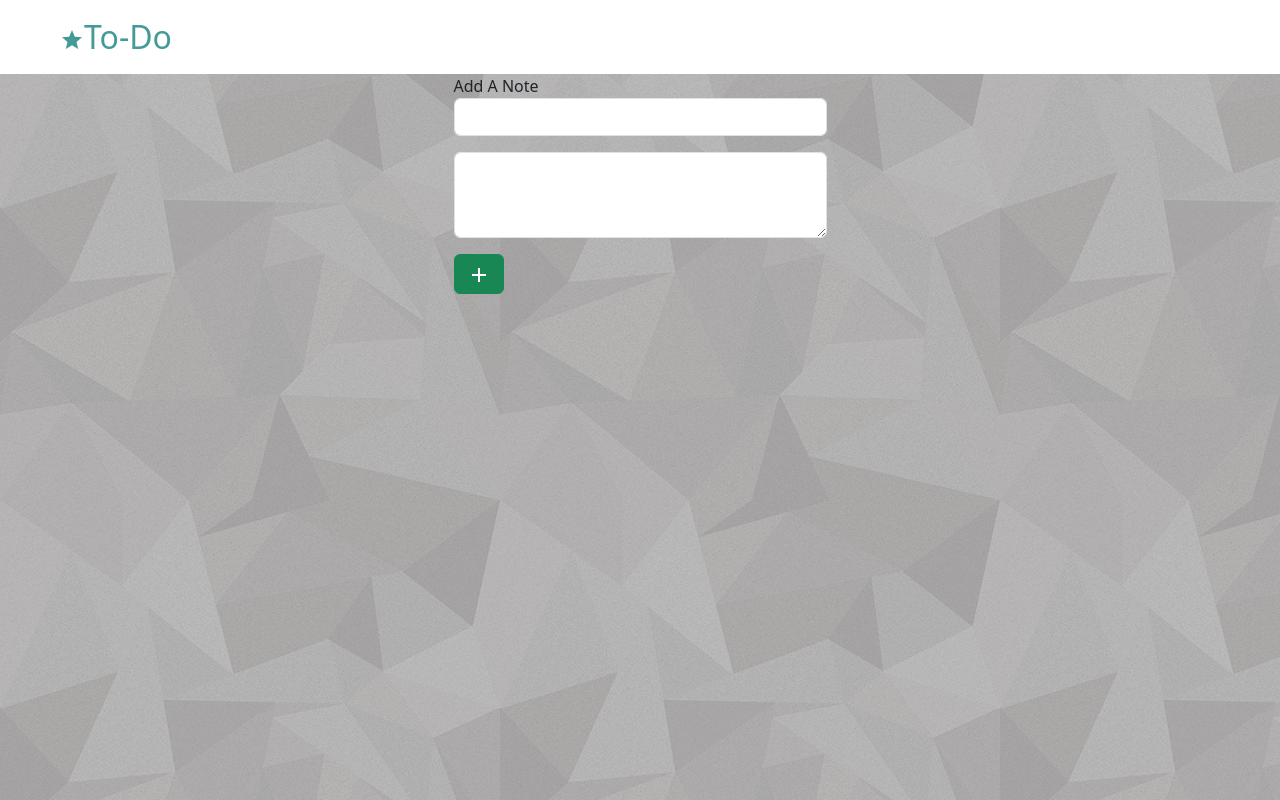
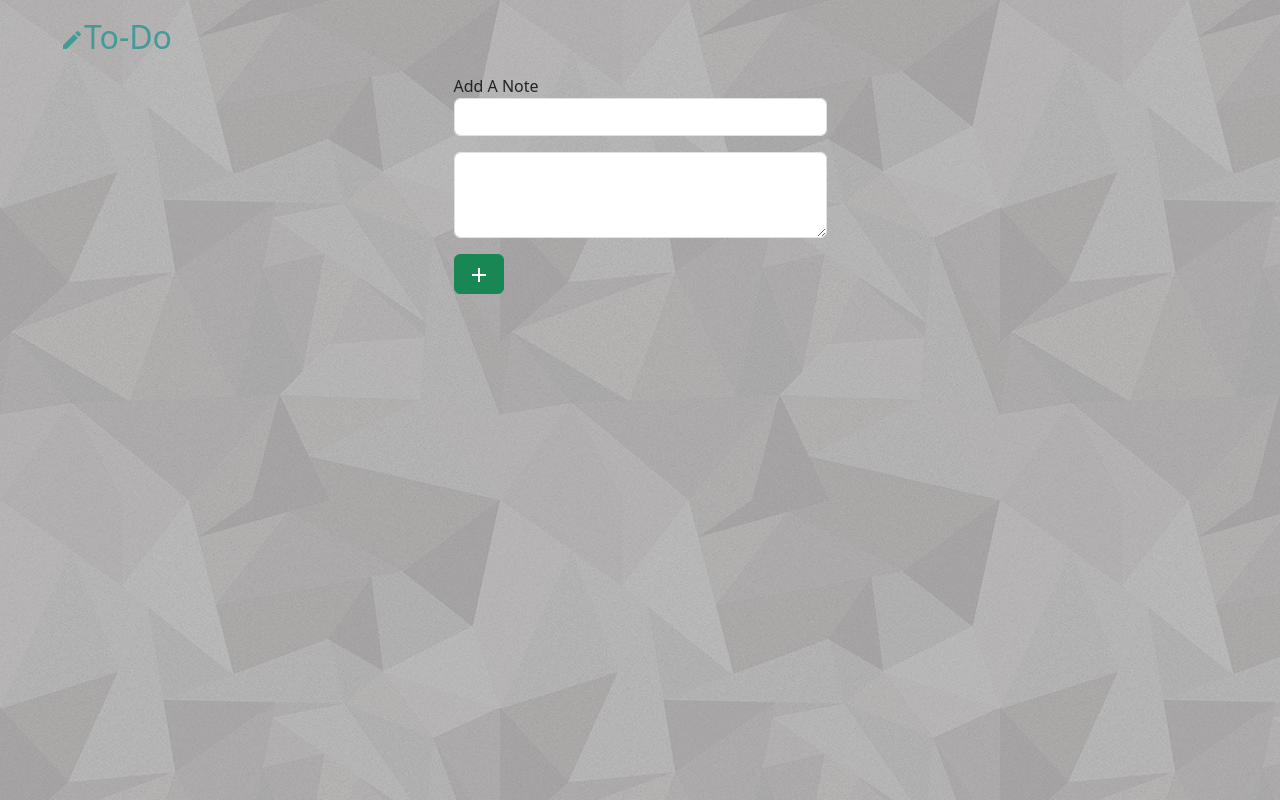
Before and after one commit to Ramprasadya/To-Do-List, a React (Create React App) app: page / in a window 1280 px wide. Built offline with nearby package versions, Linux system fonts and the light colour scheme.

Commit message:
Change the navbar icon

```diff
--- a/src/components/Navbar.js
+++ b/src/components/Navbar.js
@@ -1,11 +1,11 @@
 import React from 'react'
 import "../styles/header.css"
-import StarIcon from '@mui/icons-material/Star';
+import EditIcon from '@mui/icons-material/Edit';
 const Navbar = () => {
   return (
     <nav class="navbar bg-body">
     <div class="container-fluid">
-      <span class="navbar-brand text"><StarIcon/>To-Do</span>
+      <span class="navbar-brand text"><EditIcon/>To-Do</span>
     </div>
   </nav>
   )
--- a/src/styles/header.css
+++ b/src/styles/header.css
@@ -4,6 +4,9 @@
     font-size: 2rem;
 margin-left: 3rem;
 cursor: pointer;
+}
+.bg-body{
+    background-image: url("../images/shattered-dark.png");
 }
 
 .text:hover{
```
